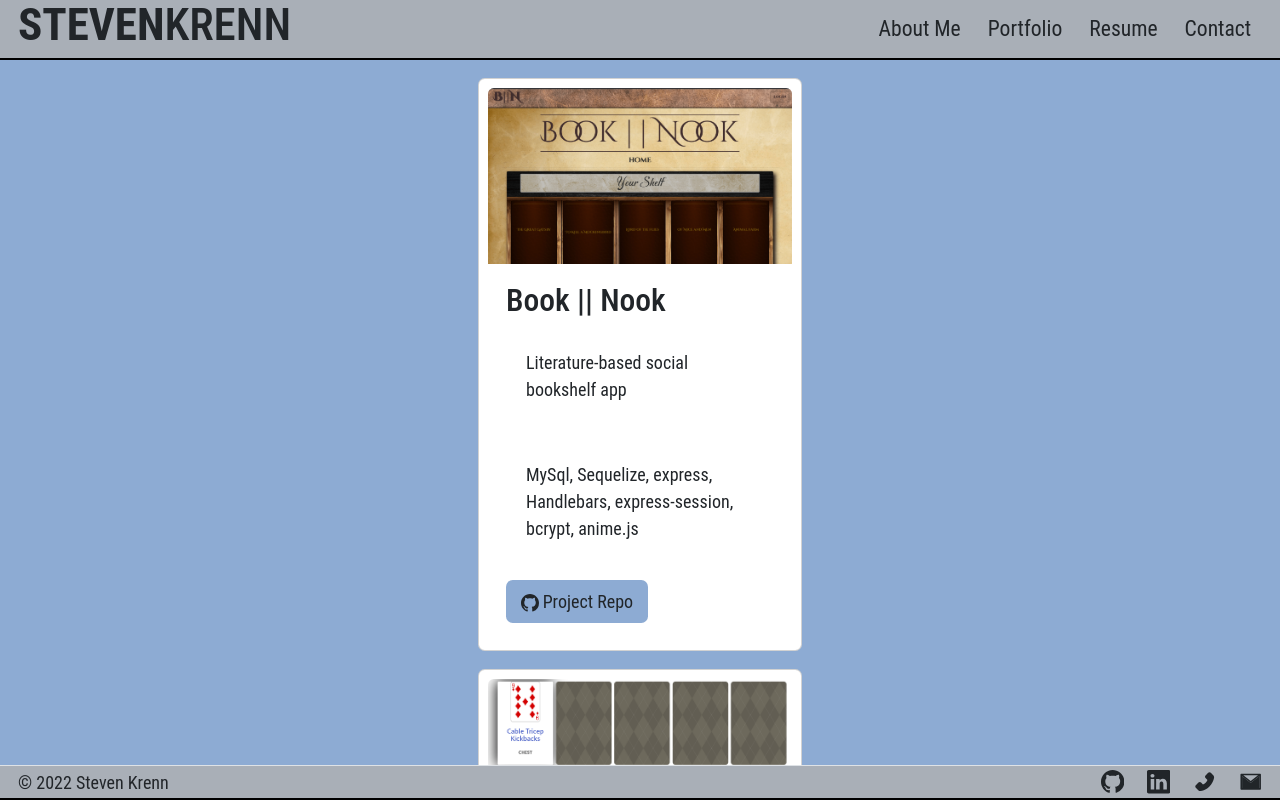
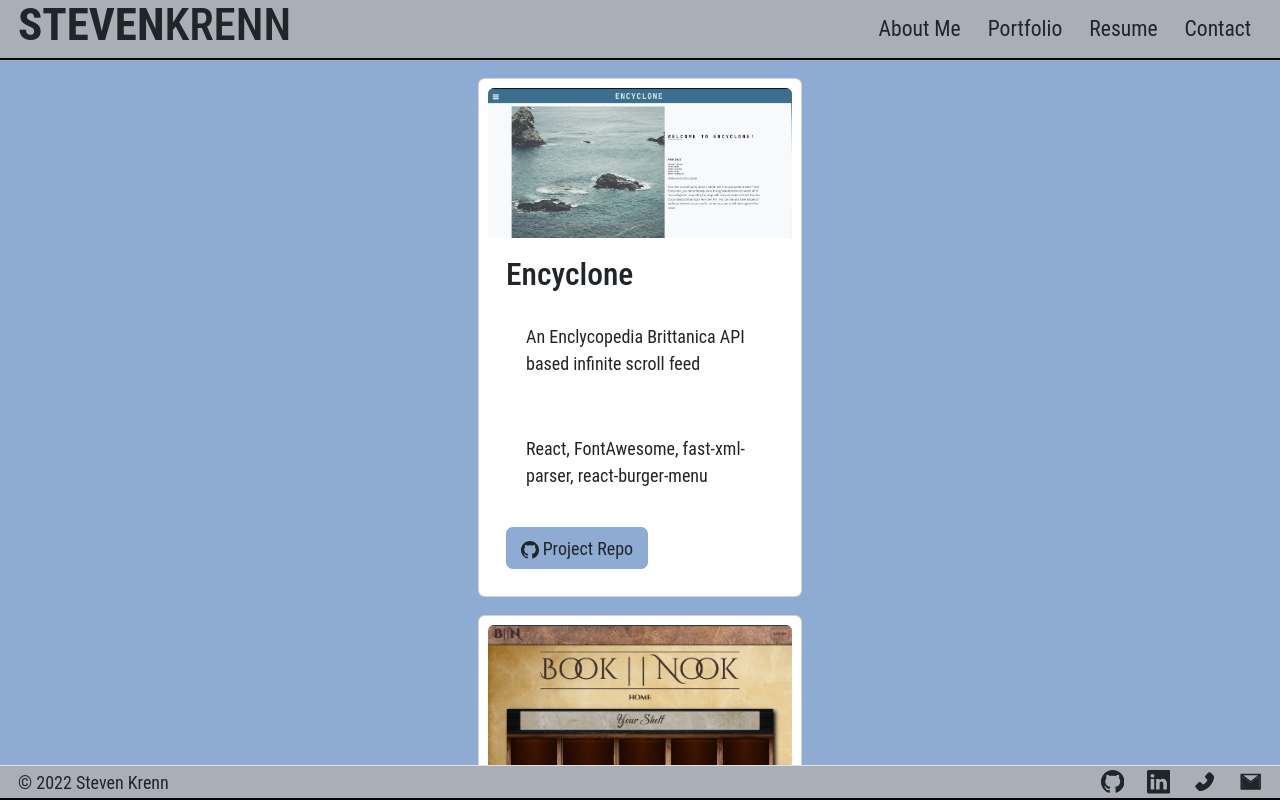
Before and after one commit to Krenbot/react-portfolio, a React (Create React App) app: page / in a window 1280 px wide. Both pictures are taken after a click on the link "Portfolio". Shown: the top 800 px of the page. Built offline with nearby package versions, Linux system fonts and the light colour scheme.

Commit message:
added encyclone to projects

```diff
--- a/src/pages/Portfolio.jsx
+++ b/src/pages/Portfolio.jsx
@@ -2,6 +2,15 @@ import React from 'react'
 import Project from '../components/Project'
 
 const projects = [
+    {
+        title: 'Encyclone',
+        description: 'An Enclycopedia Brittanica API based infinite scroll feed',
+        githubUrl: 'https://github.com/ddwk21/cyclone',
+        liveUrl: 'https://fierce-sands-41595.herokuapp.com/',
+        image: './images/cyclone_homepage.png',
+        alt: 'Encyclone Image',
+        techs: 'React, FontAwesome, fast-xml-parser, react-burger-menu'
+    },
     {
         title: 'Book || Nook',
         description: 'Literature-based social bookshelf app',
```
Also changed, not shown: public/images/cyclone_homepage.png (added).
